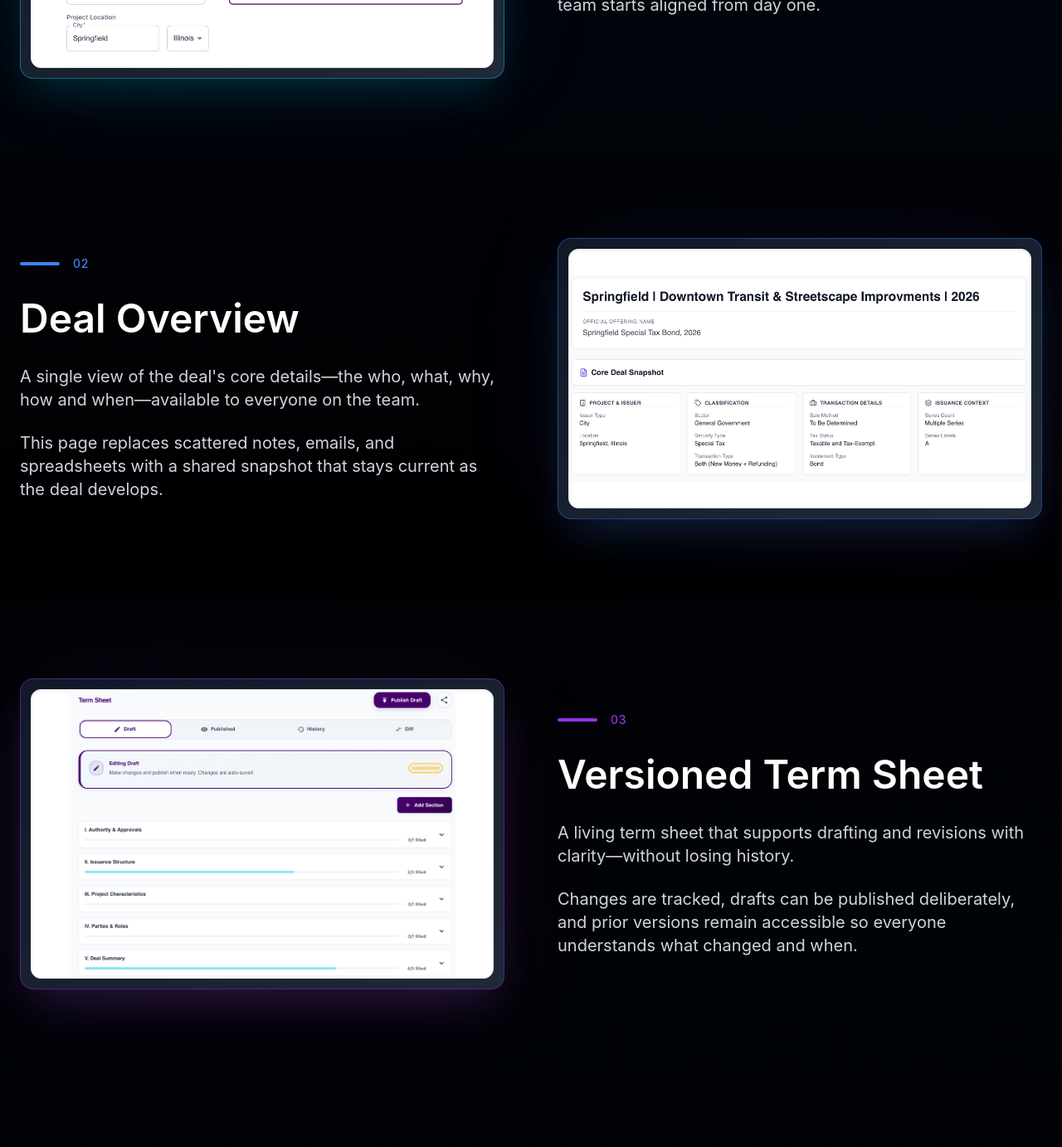
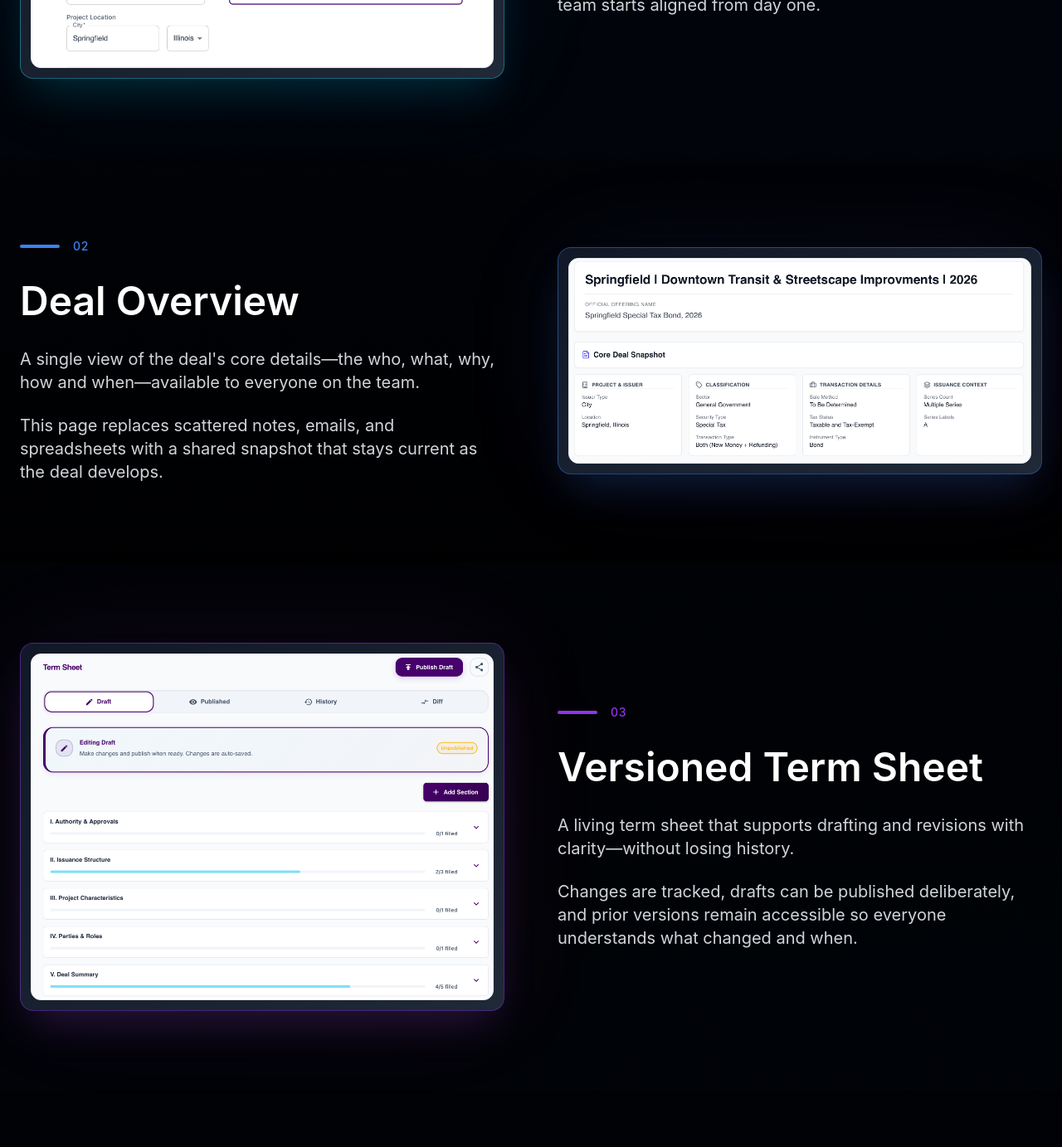
Before and after one commit to MuniFlow-io/V1MuniLanding, a Next.js app: page /building in a window 1280 px wide. Shown: the part 1075-2458 px from the top of the page at 83% size. Built offline with nearby package versions, Linux system fonts and the light colour scheme.

Commit message:
Fix aspect ratios to match actual screenshot dimensions
- Update Deal Overview from 16:9 to 9:4 (matches 2178x974px)
- Update Term Sheet from 16:10 to 4:3 (matches 2170x1612px)
- Keep Deal Setup at 4:3 (matches 1936x1492px)

```diff
--- a/app/building/page.tsx
+++ b/app/building/page.tsx
@@ -109,7 +109,7 @@ export default function BuildingPage() {
               <div className="relative group">
                 <div className="absolute inset-0 bg-gradient-to-br from-blue-500/20 to-purple-500/20 rounded-3xl blur-3xl opacity-40 group-hover:opacity-60 transition-all duration-300" />
                   <div className="relative bg-gradient-to-br from-gray-900 to-gray-800 rounded-2xl p-3 border border-blue-500/40 shadow-2xl shadow-blue-500/20 group-hover:shadow-blue-500/30 transition-all duration-300 group-hover:scale-[1.02]">
-                  <div className="relative aspect-[16/9] bg-white rounded-xl overflow-hidden shadow-inner border border-gray-200">
+                    <div className="relative aspect-[9/4] bg-white rounded-xl overflow-hidden shadow-inner border border-gray-200">
                       <Image
                         src="/images/features/deal-overview.png"
                         alt="MuniFlow Deal Overview showing core deal details and information snapshot"
@@ -133,7 +133,7 @@ export default function BuildingPage() {
                 <div className="relative group">
                   <div className="absolute inset-0 bg-gradient-to-br from-purple-500/20 to-pink-500/20 rounded-3xl blur-3xl opacity-40 group-hover:opacity-60 transition-all duration-300" />
                   <div className="relative bg-gradient-to-br from-gray-900 to-gray-800 rounded-2xl p-3 border border-purple-600/40 shadow-2xl shadow-purple-500/20 group-hover:shadow-purple-500/30 transition-all duration-300 group-hover:scale-[1.02]">
-                    <div className="relative aspect-[16/10] bg-white rounded-xl overflow-hidden shadow-inner border border-gray-200">
+                    <div className="relative aspect-[4/3] bg-white rounded-xl overflow-hidden shadow-inner border border-gray-200">
                       <Image
                         src="/images/features/term-sheet.png"
                         alt="MuniFlow Versioned Term Sheet showing draft and revision tracking capabilities"
```
Lines whose indentation alone changed are shown as unchanged.
